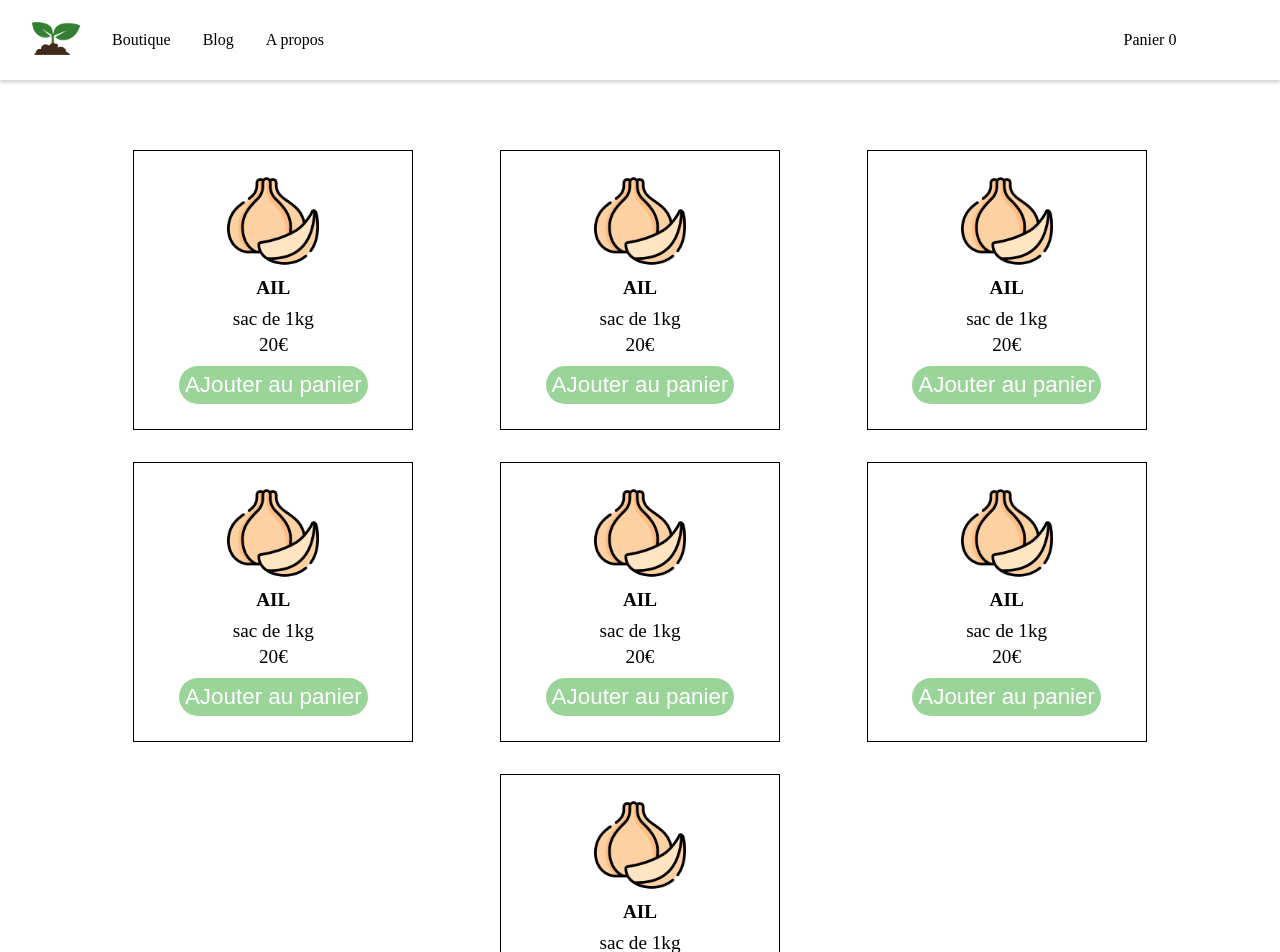
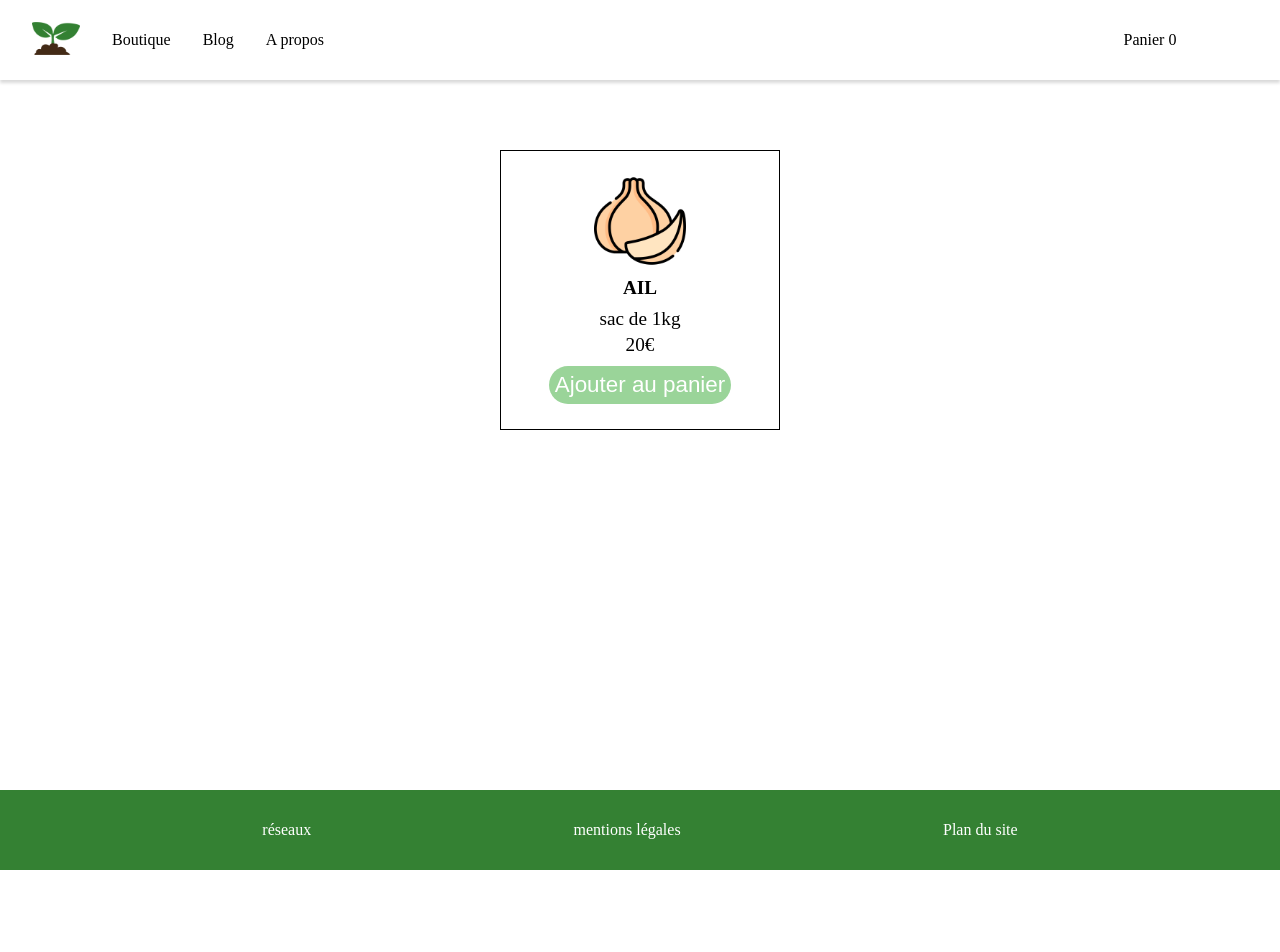
Before and after one commit to GuillaumePavic/la-graine, a Vue app: page /shop in a window 1280 px wide. Shown: the top 952 px of the page. After the commit the page ends 870 px from the top, so only its background shows below. Built offline with nearby package versions, Linux system fonts and the light colour scheme; a web font is replaced by a local one.

Commit message:
added functionnal cart

```diff
--- a/src/components/Cart.vue
+++ b/src/components/Cart.vue
@@ -1,7 +1,7 @@
 <template>
   <aside class="cart">
     <div @click="onCartClick">Panier</div>
-    <p>0</p>
+    <p>{{ numberOfItems }}</p>
     <div class="items-wrapper" v-if="cartIsClicked">
       <button class="close-button" @click="onCloseButtonClick">
         <img
@@ -10,18 +10,35 @@
           class="close-button-icon"
         />
       </button>
-      <p>Votre panier est vide</p>
+      <!-- <p>Votre panier est vide</p> -->
+      <article v-for="item of items" :key="item.id">
+        <img src="@/assets/ail.png" alt="icon" />
+        <p class="item-name">{{ item.name }}</p>
+        <p class="item-price">{{ item.price }}€</p>
+        <p>- {{ item.conditioning }}</p>
+        <button class="remove-item-button" @click="removeItemFromCart(item.id)">X</button>
+      </article>
     </div>
   </aside>
 </template>
 
 <script>
+import { mapActions } from 'vuex';
+
 export default {
   name: "Cart",
   data: () => {
     return {
       cartIsClicked: false,
     };
+  },
+  computed: {
+    items() {
+      return this.$store.state.cart;
+    },
+    numberOfItems() {
+      return this.$store.state.cart.length;
+    },
   },
   methods: {
     onCartClick() {
@@ -30,6 +47,7 @@ export default {
     onCloseButtonClick() {
       this.cartIsClicked = false;
     },
+    ...mapActions(["removeItemFromCart"]),
   },
 };
 </script>
@@ -62,6 +80,7 @@ export default {
   border: 1px solid #000000;
 
   display: flex;
+  flex-direction: column;
   justify-content: center;
   align-items: center;
 }
@@ -78,4 +97,36 @@ export default {
 .close-button-icon {
   width: 16px;
 }
+
+article {
+  padding-top: 16px;
+  margin-bottom: 12px;
+  font-size: 1.2rem;
+  display: flex;
+  align-items: center;
+}
+
+article img,
+article p {
+  margin: 0 12px;
+}
+
+article img {
+  width: 32px;
+}
+
+article p {
+  color: #65ad64;
+}
+
+.item-name,
+.item-price {
+  text-transform: uppercase;
+  font-weight: 900;
+}
+
+.remove-item-button {
+  border: none;
+  background-color: inherit;
+}
 </style>
--- a/src/store/index.js
+++ b/src/store/index.js
@@ -4,8 +4,24 @@ import Vuex from "vuex";
 Vue.use(Vuex);
 
 export default new Vuex.Store({
-  state: {},
-  mutations: {},
-  actions: {},
+  state: {
+    cart: [],
+  },
+  mutations: {
+    ADD_ITEM_TO_CART(state, item) {
+      state.cart.push(item);
+    },
+    REMOVE_ITEM_FROM_CART(state, itemId) {
+      state.cart = state.cart.filter((item) => item.id !== itemId);
+    },
+  },
+  actions: {
+    addItemToCart(context, item) {
+      context.commit("ADD_ITEM_TO_CART", item);
+    },
+    removeItemFromCart(context, itemId) {
+      context.commit("REMOVE_ITEM_FROM_CART", itemId);
+    },
+  },
   modules: {},
 });
--- a/src/views/Shop.vue
+++ b/src/views/Shop.vue
@@ -1,64 +1,24 @@
 <template>
   <div class="wrapper">
-    <article>
+    <article v-for="plant of plants" :key="plant.id">
       <img src="@/assets/ail.png" alt="ail icon" />
-      <h2>{{ name }}</h2>
-      <p>{{ conditioning }}</p>
-      <p>{{ price }}€</p>
-      <button>AJouter au panier</button>
-    </article>
-
-    <article>
-      <img src="@/assets/ail.png" alt="ail icon" />
-      <h2>{{ name }}</h2>
-      <p>{{ conditioning }}</p>
-      <p>{{ price }}€</p>
-      <button>AJouter au panier</button>
-    </article>
-    <article>
-      <img src="@/assets/ail.png" alt="ail icon" />
-      <h2>{{ name }}</h2>
-      <p>{{ conditioning }}</p>
-      <p>{{ price }}€</p>
-      <button>AJouter au panier</button>
-    </article>
-    <article>
-      <img src="@/assets/ail.png" alt="ail icon" />
-      <h2>{{ name }}</h2>
-      <p>{{ conditioning }}</p>
-      <p>{{ price }}€</p>
-      <button>AJouter au panier</button>
-    </article>
-
-    <article>
-      <img src="@/assets/ail.png" alt="ail icon" />
-      <h2>{{ name }}</h2>
-      <p>{{ conditioning }}</p>
-      <p>{{ price }}€</p>
-      <button>AJouter au panier</button>
-    </article>
-    <article>
-      <img src="@/assets/ail.png" alt="ail icon" />
-      <h2>{{ name }}</h2>
-      <p>{{ conditioning }}</p>
-      <p>{{ price }}€</p>
-      <button>AJouter au panier</button>
-    </article>
-    <article>
-      <img src="@/assets/ail.png" alt="ail icon" />
-      <h2>{{ name }}</h2>
-      <p>{{ conditioning }}</p>
-      <p>{{ price }}€</p>
-      <button>AJouter au panier</button>
+      <h2>{{ plant.name }}</h2>
+      <p>{{ plant.conditioning }}</p>
+      <p>{{ plant.price }}€</p>
+      <button @click="addItemToCart(plant)">Ajouter au panier</button>
     </article>
   </div>
 </template>
 
 <script>
+import { mapActions } from 'vuex';
+
 export default {
   name: "Shop",
   data: function () {
     return {
+      plants: [
+        {
           id: 1,
           name: "ail",
           scientific_name: "allium sativum",
@@ -75,7 +35,12 @@ export default {
           type_id: 4,
           price: 20,
           conditioning: "sac de 1kg",
+        },
+      ],
     };
+  },
+  methods: {
+    ...mapActions(["addItemToCart"]),
   },
 };
 </script>
```
Lines whose indentation alone changed are shown as unchanged.
